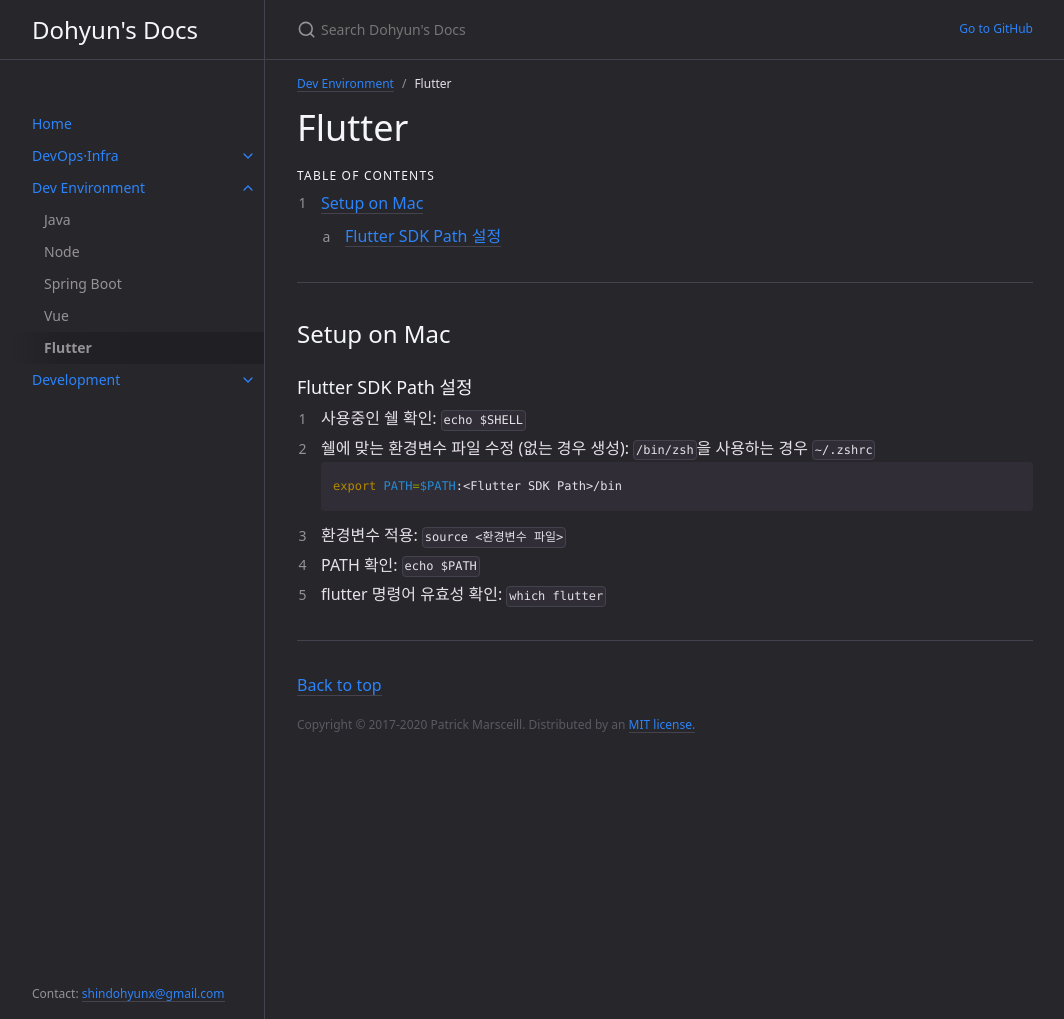
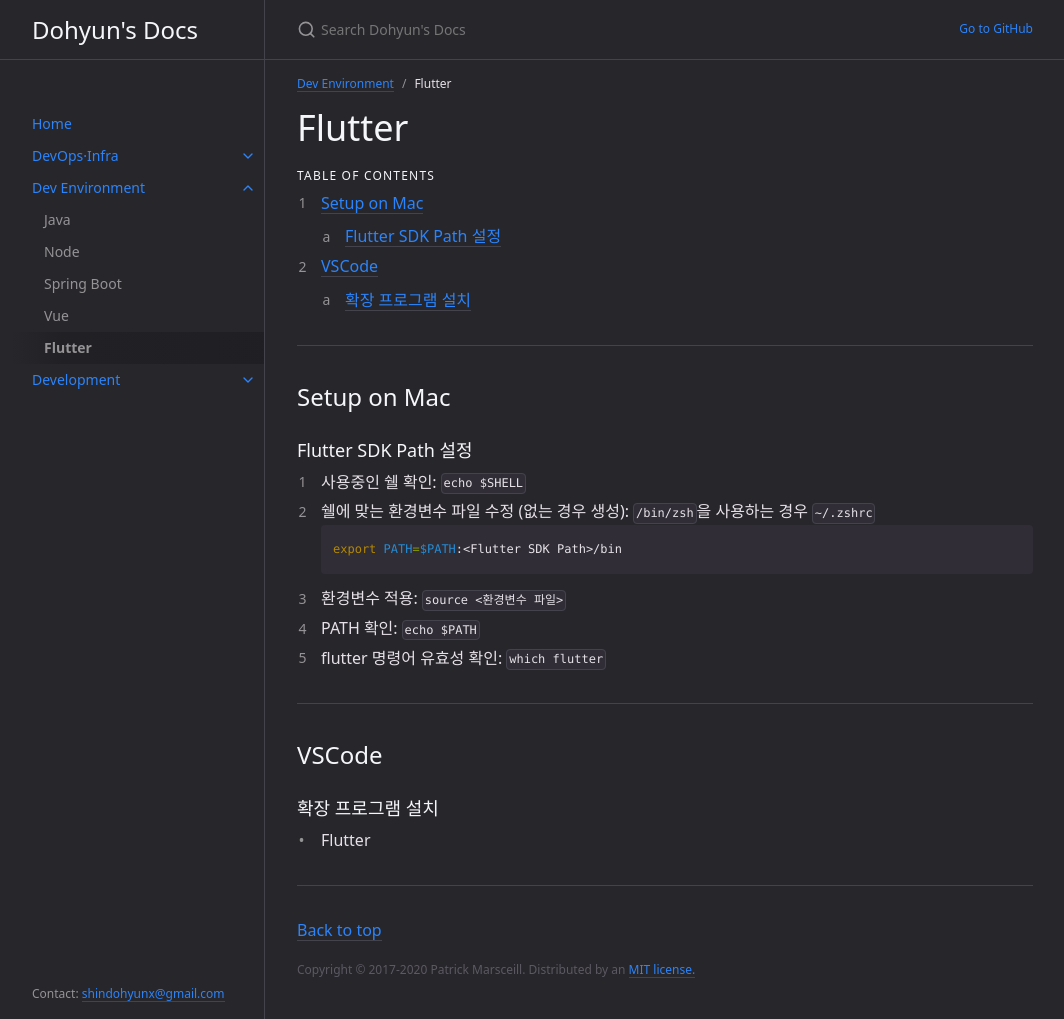
Before and after one commit to shindohyun/shindohyun.github.io, a Jekyll site: the page built from docs/dev-environment/flutter.md, in a window 1280 px wide and 1019 px high. Shown: the whole window, without its empty margins (107-1171 px from the left). Built offline with Jekyll 4.4.1, drawn with Linux system fonts in a browser that asks for light colours.

Commit message:
[추가] Flutter 개발환경: VSCode 확장 프로그램 설치

```diff
--- a/docs/dev-environment/flutter.md
+++ b/docs/dev-environment/flutter.md
@@ -28,3 +28,10 @@
 3. 환경변수 적용: `source <환경변수 파일>`
 4. PATH 확인: `echo $PATH`
 5. flutter 명령어 유효성 확인: `which flutter`
+
+---
+
+## VSCode
+
+### 확장 프로그램 설치
+- Flutter
```
